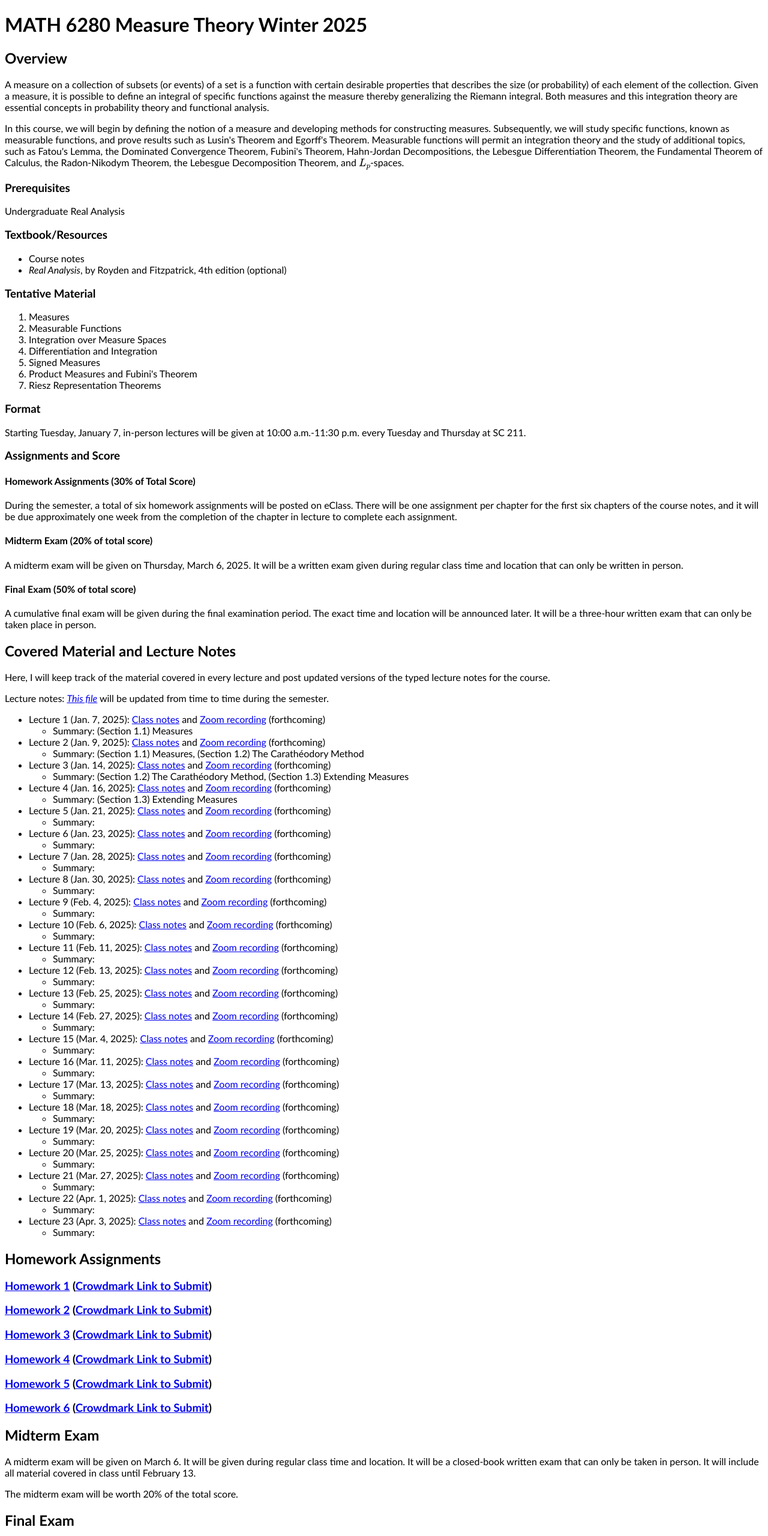
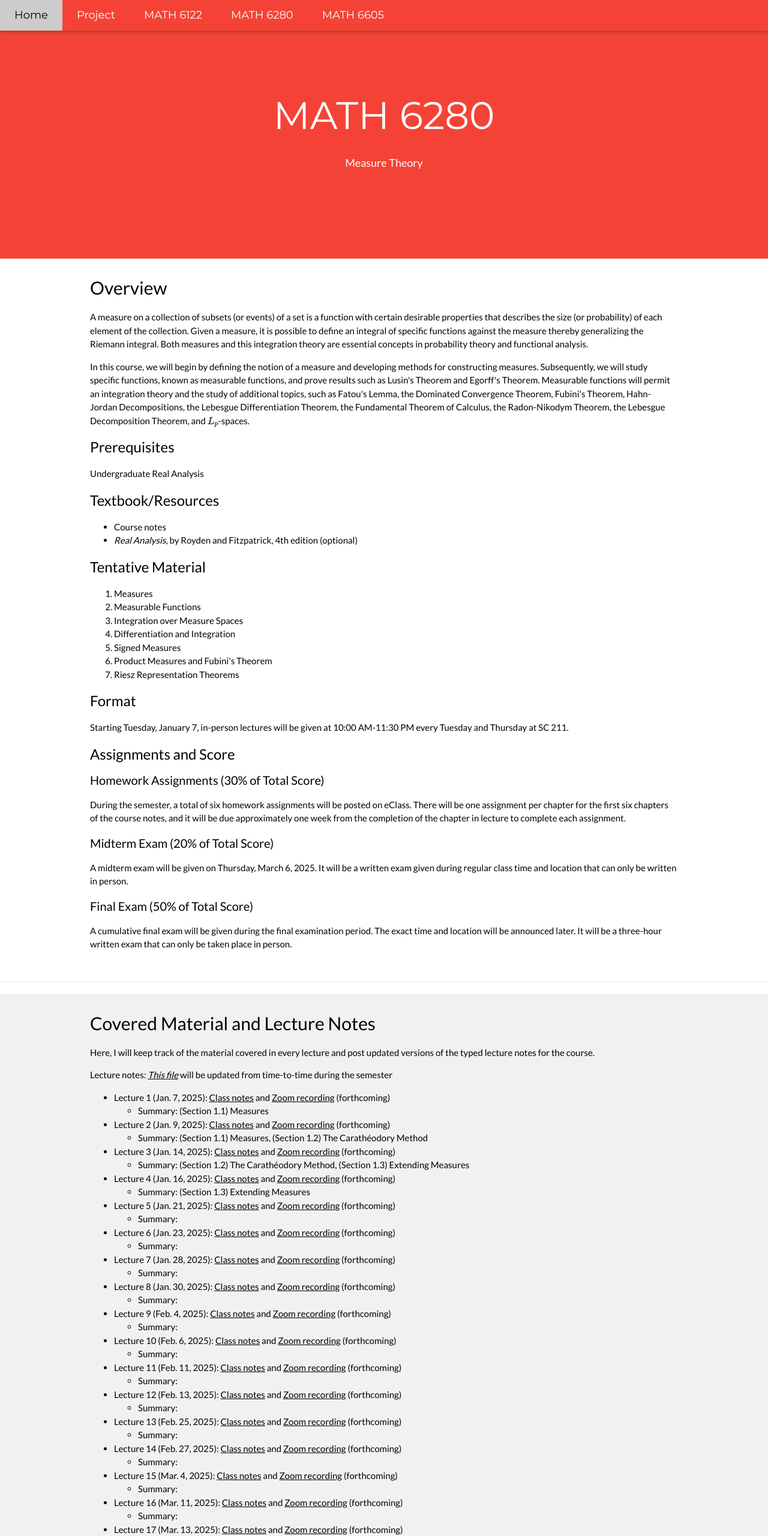
Before and after one commit to joetran0/MATH-6280-Measure-Theory-Winter-2025, a plain HTML site: page index.html in a window 1280 px wide. Shown: the top 2560 px of the page at 60% size. Drawn offline with nearby package versions, Linux system fonts and the light colour scheme.

Commit message:
Update index.html

```diff
--- a/index.html
+++ b/index.html
@@ -1,51 +1,67 @@
 <!DOCTYPE HTML>
-<html>
+<html lang="en">
     <head>
-        <title>MATH 6280 Measure Theory</title>
-        <script type="text/javascript" id="MathJax-script" async
-        src="https://cdn.jsdelivr.net/npm/mathjax@3/es5/tex-chtml.js"></script>
+        <title>MATH 6280 Measure Theory (Winter 2025)</title>
+        <meta charset="UTF-8">
+        <meta name="viewport" content="width=device-width, initial-scale=1">
+        <link rel="stylesheet" href="https://www.w3schools.com/w3css/4/w3.css">
+        <link rel="stylesheet" href="https://fonts.googleapis.com/css?family=Lato">
+        <link rel="stylesheet" href="https://fonts.googleapis.com/css?family=Montserrat">
+        <link rel="stylesheet" href="https://cdnjs.cloudflare.com/ajax/libs/font-awesome/4.7.0/css/font-awesome.min.css">
+
+        <style>
+            body, h1, h2, h3, h4, h5, h6 {font-family: "Lato", sans-serif}
+            .w3-bar, h1, button {font-family: "Montserrat", sans-serif}
+            .fa-anchor, .fa-coffee {font-size: 200px}
+        </style>
+
+        <script type="text/javascript" id="MathJax-script" async src="https://cdn.jsdelivr.net/npm/mathjax@3/es5/tex-chtml.js"></script>
     </head>
 
-    <style>
-        table, th, td {border:1px solid black; vertical-align: center}
-    </style>
+    <body>
+        <div class="w3-top">
+            <div class="w3-bar w3-red w3-card w3-left-align w3-large">
+                <a class="w3-bar-item w3-button w3-hide-medium w3-hide-large w3-right w3-padding-large w3-hover-white w3-large w3-red" href="javascript:void(0);" onclick="myFunction()" title="Toggle Navigation Menu"><i class="fa fa-bars"></i></a>
+                <a href="#" class="w3-bar-item w3-button w3-padding-large w3-white">Home</a>
+                <a href="https://joetran0.github.io/Banach-Space-Theory-Project/" class="w3-bar-item w3-button w3-hide-small w3-padding-large w3-hover-white">Project</a>
+                <a href="https://joetran0.github.io/MATH-6122-Algebra-II-Winter-2025/" class="w3-bar-item w3-button w3-hide-small w3-padding-large w3-hover-white">MATH 6122</a>
+                <a href="https://joetran0.github.io/MATH-6280-Measure-Theory-Winter-2025/" class="w3-bar-item w3-button w3-hide-small w3-padding-large w3-hover-white">MATH 6280</a>
+                <a href="https://joetran0.github.io/MATH-6605-Probability-Theory-Winter-2025/" class="w3-bar-item w3-button w3-padding-large" class="w3-bar-item w3-button w3-hide-small w3-padding-large w3-hover-white">MATH 6605</a>
+            </div>
 
-    <body style="font-family:Trebuchet MS">
-        <h1>MATH 6280 Measure Theory Winter 2025</h1>
+            <div id="navDemo" class="w3-bar-block w3-white w3-hide w3-hide-large w3-hide-medium w3-large">
+                <a href="https://joetran0.github.io/Banach-Space-Theory-Project/" class="w3-bar-item w3-button w3-padding-large">Project</a>
+                <a href="https://joetran0.github.io/MATH-6122-Algebra-II-Winter-2025/" class="w3-bar-item w3-button w3-padding-large">MATH 6122</a>
+                <a href="https://joetran0.github.io/MATH-6280-Measure-Theory-Winter-2025/" class="w3-bar-item w3-button w3-padding-large">MATH 6280</a>
+                <a href="https://joetran0.github.io/MATH-6605-Probability-Theory-Winter-2025/" class="w3-bar-item w3-button w3-padding-large">MATH 6605</a>
+            </div>
+        </div>
 
+        <header class="w3-container w3-red w3-center" style="padding:128px 16px">
+            <h1 class="w3-margin w3-jumbo">MATH 6280</h1>
+            <p class="w3-large">Measure Theory</p>
+        </header>
+
+        <div class="w3-row-padding w3-padding-16 w3-container">
+            <div class="w3-content">
                 <h2>Overview</h2>
 
-            <p>
-                A measure on a collection of subsets (or events) of a set is a function with certain desirable properties that describes the size (or probability) of each element of the collection. Given a measure, it is possible to define an integral of specific functions against the measure thereby generalizing the Riemann integral. Both measures and this integration theory are essential concepts in probability theory and functional analysis.
-            </p>
+                <p>A measure on a collection of subsets (or events) of a set is a function with certain desirable properties that describes the size (or probability) of each element of the collection. Given a measure, it is possible to define an integral of specific functions against the measure thereby generalizing the Riemann integral. Both measures and this integration theory are essential concepts in probability theory and functional analysis.</p>
 
-            <p>
-                In this course, we will begin by defining the notion of a measure and developing methods for constructing measures. Subsequently, we will study specific functions, known as measurable functions, and prove results such as Lusin's Theorem and Egorff's Theorem. Measurable functions will permit an integration theory and the study of additional topics, such as Fatou's Lemma, the Dominated Convergence Theorem, Fubini's Theorem, Hahn-Jordan Decompositions, the Lebesgue Differentiation Theorem, the Fundamental Theorem of Calculus, the Radon-Nikodym Theorem, the Lebesgue Decomposition Theorem, and \(L_p\)-spaces.
-            </p>
+                <p>In this course, we will begin by defining the notion of a measure and developing methods for constructing measures. Subsequently, we will study specific functions, known as measurable functions, and prove results such as Lusin's Theorem and Egorff's Theorem. Measurable functions will permit an integration theory and the study of additional topics, such as Fatou's Lemma, the Dominated Convergence Theorem, Fubini's Theorem, Hahn-Jordan Decompositions, the Lebesgue Differentiation Theorem, the Fundamental Theorem of Calculus, the Radon-Nikodym Theorem, the Lebesgue Decomposition Theorem, and \(L_p\)-spaces.</p>
 
-            <h3>
-                Prerequisites
-            </h3>
+                <h3>Prerequisites</h3>
 
-            <p>
-                Undergraduate Real Analysis
-            </p>
+                <p>Undergraduate Real Analysis</p>
 
-            <h3>
-                Textbook/Resources
-            </h3>
+                <h3>Textbook/Resources</h3>
 
-            <p>
                 <ul>
                     <li>Course notes</li>
                     <li><i>Real Analysis</i>, by Royden and Fitzpatrick, 4th edition (optional)</li>
                 </ul>
-            </p>
 
-            <h3>
-                Tentative Material</h3>
-
-            <p>
+                <h3>Tentative Material</h3>
                 <ol>
                     <li>Measures</li>
                     <li>Measurable Functions</li>
@@ -55,37 +71,37 @@
                     <li>Product Measures and Fubini's Theorem</li>
                     <li>Riesz Representation Theorems</li>
                 </ol>
-            </p>
 
-            <h3>
-                Format
-            </h3>
+                <h3>Format</h3>
 
-            <p>
-                Starting Tuesday, January 7, in-person lectures will be given at 10:00 a.m.-11:30 p.m. every Tuesday and Thursday at SC 211.
-            </p>
+                <p>Starting Tuesday, January 7, in-person lectures will be given at 10:00 AM-11:30 PM every Tuesday and Thursday at SC 211.</p>
 
-            <h3>
-                Assignments and Score
-            </h3>
+                <h3>Assignments and Score</h3>
 
                 <h4>Homework Assignments (30% of Total Score)</h4>
 
                 <p>During the semester, a total of six homework assignments will be posted on eClass. There will be one assignment per chapter for the first six chapters of the course notes, and it will be due approximately one week from the completion of the chapter in lecture to complete each assignment.</p>
 
-            <h4>Midterm Exam (20% of total score)</h4>
+                <h4>Midterm Exam (20% of Total Score)</h4>
 
                 <p>A midterm exam will be given on Thursday, March 6, 2025. It will be a written exam given during regular class time and location that can only be written in person.</p>
 
-            <h4>Final Exam (50% of total score)</h4>
+                <h4>Final Exam (50% of Total Score)</h4>
 
                 <p>A cumulative final exam will be given during the final examination period. The exact time and location will be announced later. It will be a three-hour written exam that can only be taken place in person.</p>
+            </div>
+        </div>
 
+        <hr>
+
+        <div class="w3-row-padding w3-padding-16 w3-container w3-light-gray">
+            <div class="w3-content">
                 <h2>Covered Material and Lecture Notes</h2>
 
                 <p>Here, I will keep track of the material covered in every lecture and post updated versions of the typed lecture notes for the course.</p>
 
-        <p>Lecture notes: <a href="MATH 6280 Notes.pdf"><i>This file</i></a> will be updated from time to time during the semester.</p>
+                <p>Lecture notes: <i><a href="MATH 6280 Notes.pdf">This file</a></i> will be updated from time-to-time during the semester</p>
+
                 <ul>
                     <li>Lecture 1 (Jan. 7, 2025): <a href="MATH 6280 Lecture 1.pdf">Class notes</a> and <a href="#">Zoom recording</a> (forthcoming)</li>
                     <ul>
@@ -180,31 +196,50 @@
                         <li>Summary:</li>
                     </ul>
                 </ul>
-    </body>
+            </div>
+        </div>
 
+        <hr>
+
+        <div class="w3-row-padding w3-padding-16 w3-container">
+            <div class="w3-content">
                 <h2>Homework Assignments</h2>
 
-    <h3><a href="M6280-A1.pdf">Homework 1</a> (<a href="#">Crowdmark Link to Submit</a>)</h3>
-    <h3><a href="M6280-A2.pdf">Homework 2</a> (<a href="#">Crowdmark Link to Submit</a>)</h3>
-    <h3><a href="M6280-A3.pdf">Homework 3</a> (<a href="#">Crowdmark Link to Submit</a>)</h3>
-    <h3><a href="M6280-A4.pdf">Homework 4</a> (<a href="#">Crowdmark Link to Submit</a>)</h3>
-    <h3><a href="M6280-A5.pdf">Homework 5</a> (<a href="#">Crowdmark Link to Submit</a>)</h3>
-    <h3><a href="M6280-A6.pdf">Homework 6</a> (<a href="#">Crowdmark Link to Submit</a>)</h3>
+                <h4><a href="M6280-A1.pdf">Homework 1</a> (<a href="#">Crowdmark Link to Submit</a>)</h4>
+                <h4><a href="M6280-A2.pdf">Homework 2</a> (<a href="#">Crowdmark Link to Submit</a>)</h4>
+                <h4><a href="M6280-A3.pdf">Homework 3</a> (<a href="#">Crowdmark Link to Submit</a>)</h4>
+                <h4><a href="M6280-A4.pdf">Homework 4</a> (<a href="#">Crowdmark Link to Submit</a>)</h4>
+                <h4><a href="M6280-A5.pdf">Homework 5</a> (<a href="#">Crowdmark Link to Submit</a>)</h4>
+                <h4><a href="M6280-A6.pdf">Homework 6</a> (<a href="#">Crowdmark Link to Submit</a>)</h4>
+            </div>
+        </div>
 
+        <hr>
+
+        <div class="w3-row-padding w3-padding-16 w3-container w3-light-gray">
+            <div class="w3-content">
                 <h2>Midterm Exam</h2>
 
                 <p>A midterm exam will be given on March 6. It will be given during regular class time and location. It will be a closed-book written exam that can only be taken in person. It will include all material covered in class until February 13.</p>
 
                 <p>The midterm exam will be worth 20% of the total score.</p>
+            </div>
+        </div>
 
+        <hr>
+
+        <div class="w3-row-padding w3-padding-16 w3-container">
+            <div class="w3-content">
                 <h2>Final Exam</h2>
 
                 <p>A cumulative final exam will be given on TBD. It will be discussed later on. It will be a closed-book written exam that can only be taken in person. It will include all material covered in class.</p>
 
                 <p>The final exam will be worth 50% of the total score.</p>
+            </div>
+        </div>
 
-    <footer>
         <hr>
-        Back to <a href="https://joetran0.github.io/Winter-2025/#">Home Page</a>
-    </footer>
+
+        <p class="w3-center">© Joe Tran, Winter 2025</p>
+    </body>
 </html>
```
Lines whose indentation alone changed are shown as unchanged.
